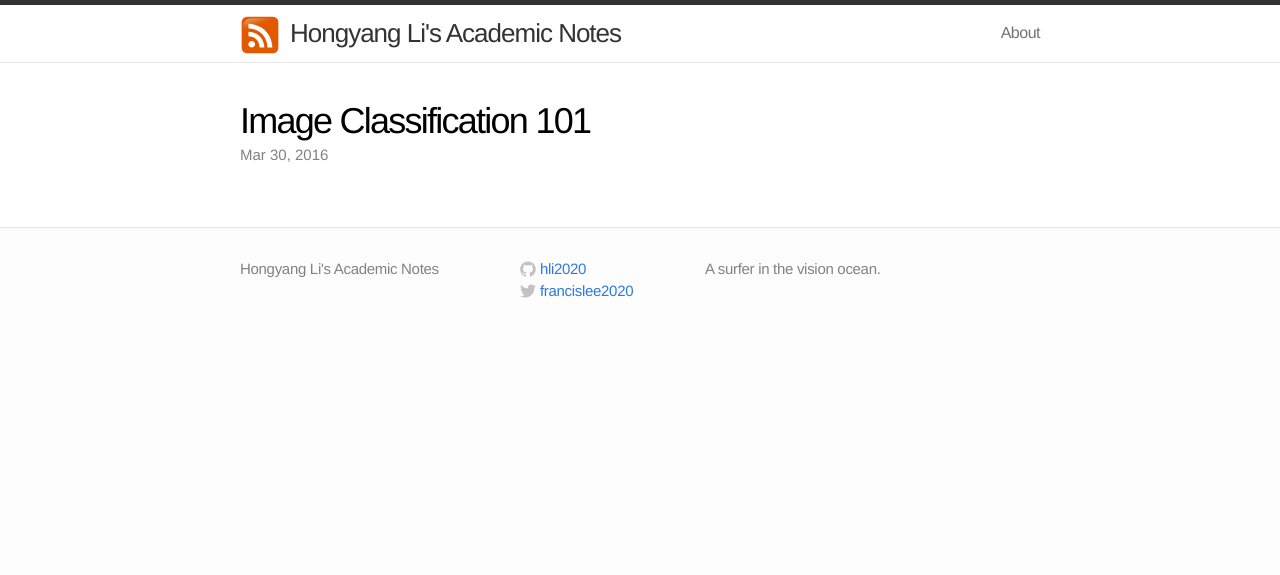
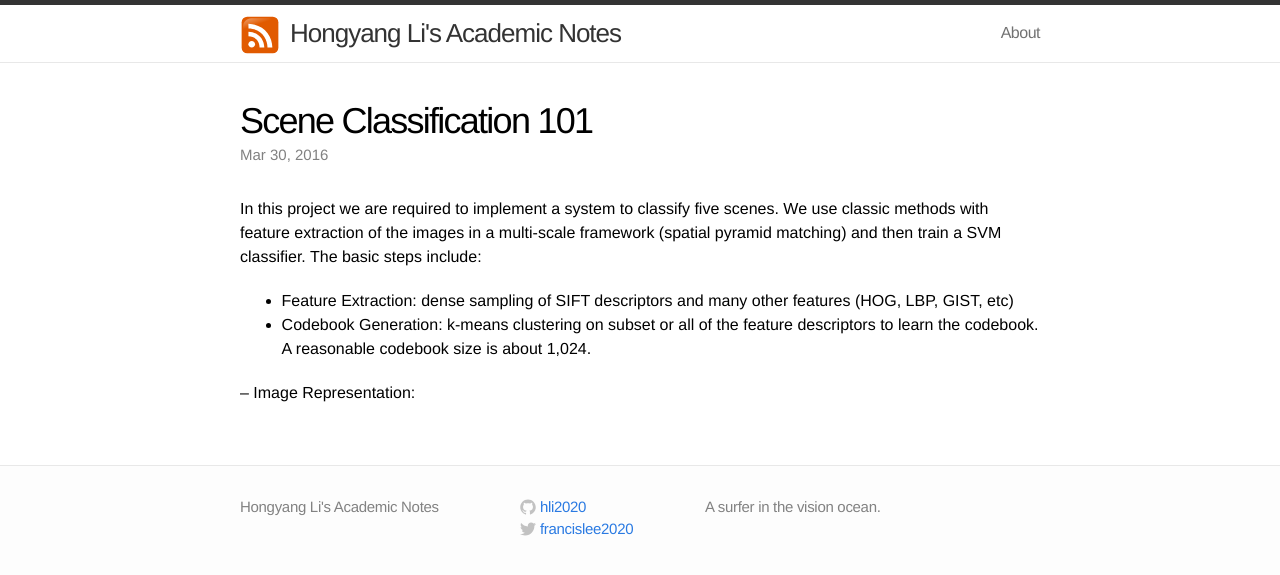
Before and after one commit to hli2020/hli2020.github.io, a Jekyll site: the page built from _posts/2016-03-30-cls.md, in a window 1280 px wide. Shown: the top 575 px of the page. Built offline with Jekyll 4.4.1, drawn with Linux system fonts in a browser that asks for light colours.

Commit message:
tiny update of the final project

```diff
--- a/_posts/2016-03-30-cls.md
+++ b/_posts/2016-03-30-cls.md
@@ -1,8 +1,16 @@
 ---
 layout: post
 comments: false
-title:  "Image Classification 101"
+title:  "Scene Classification 101"
 excerpt: "We implement a classification system to solve the classical problem in computer vision, a final project that is accompanied with the vision course. Old, antique, out of date features are used to salute to classics in old times before the renaissance of deep learning."
 date:   2016-03-30 12:00:00
 mathjax: true
 ---
+
+In this project we are required to implement a system to classify five scenes. We use classic methods with feature extraction of the images in a multi-scale framework (spatial pyramid matching) and then train a SVM classifier. The basic steps include:
+
+- Feature Extraction: dense sampling of SIFT descriptors and many other features (HOG, LBP, GIST, etc)
+
+- Codebook Generation: k-means clustering on subset or all of the feature descriptors to learn the codebook. A reasonable codebook size is about 1,024.
+
+-- Image Representation:
```
